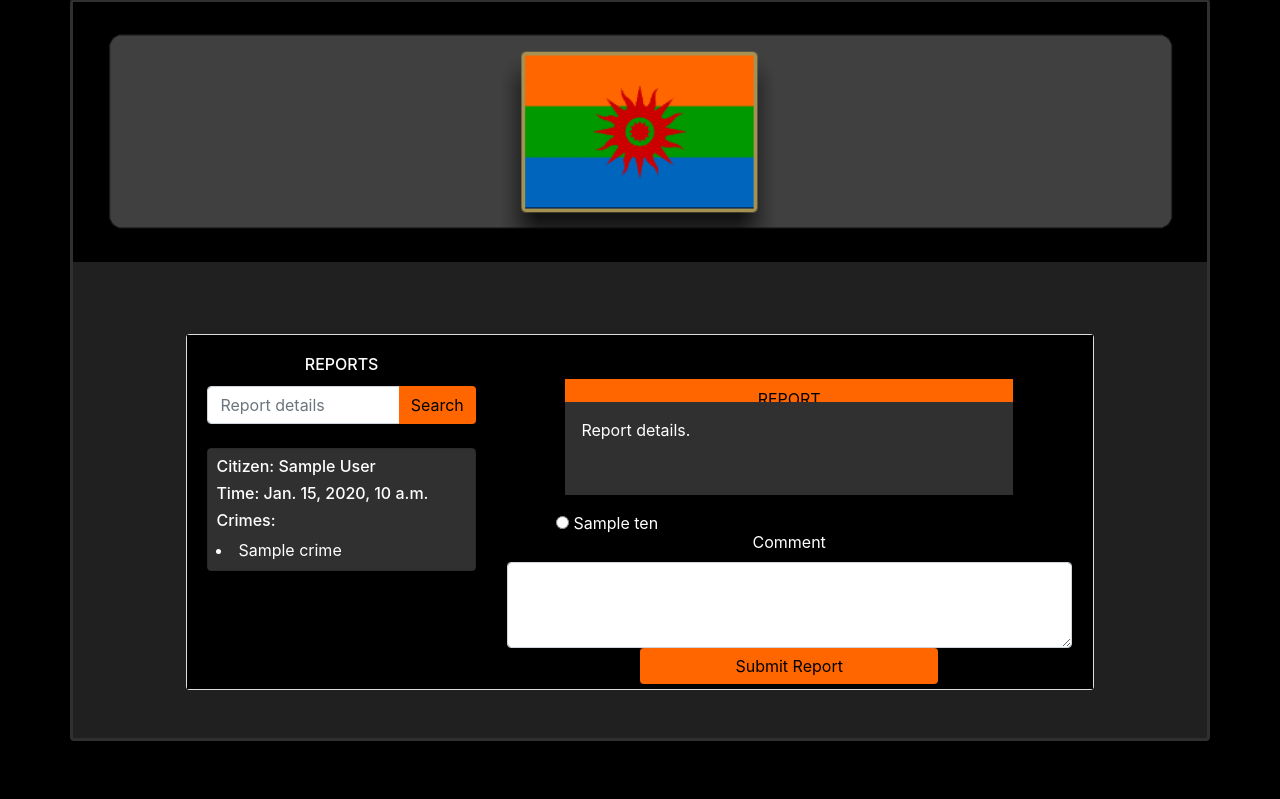
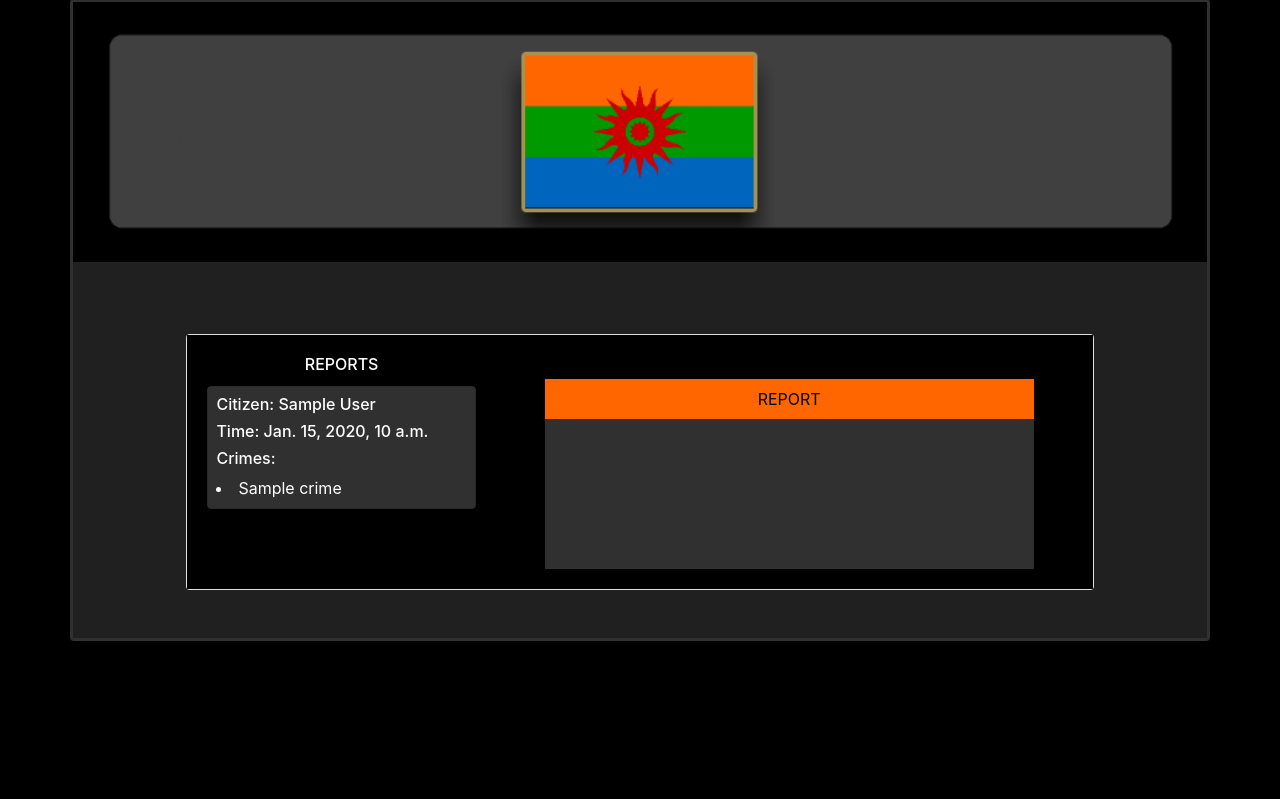
Before and after one commit to bktiel/atropianreportingsystem, a Django app: template templates/reviewreports.html in a window 1280 px wide. Shown: the part 49-848 px from the top of the page. Run offline with Django 3.2, Linux system fonts and the light colour scheme; tables that the repository leaves empty hold one stand-in row (values such as "Sample post"); the template is opened without the code that fills it: values that come from a table or form of the project are taken from there, most other values are stand-ins (such as "Sample title", 1, 10 or a date in 2020); some libraries are stand-ins or nearby versions.

Commit message:
Corrected messed up CSS. Small steps in pursuit of not being bad at bootstrap.

```diff
--- a/reportsite/models.py
+++ b/reportsite/models.py
@@ -32,8 +32,8 @@ class Report(models.Model):
 
 class Comment(models.Model):
     # commentID=models.IntegerField(primary_key=True)
-    commentTime=models.DateTimeField()
-    reportID=models.ManyToManyField(Report)
+    commentTime=models.DateTimeField(default=now)
+    reportID=models.ForeignKey(Report, on_delete=models.CASCADE)
     informant=models.ForeignKey(Citizen, on_delete=models.CASCADE)
     priority=models.SmallIntegerField()
     content=models.TextField(max_length=255)
--- a/reportsite/populateCityTable.py
+++ b/reportsite/populateCityTable.py
@@ -17,3 +17,6 @@ def populateCityTable():
         if li.a is not None:
             thisName = li.a.get_text()
             City.objects.create(cityName=thisName)
+
+
+#populateCityTable()
--- a/reportsite/static/css/atropia.css
+++ b/reportsite/static/css/atropia.css
@@ -22,6 +22,14 @@ body {
 .card-body {
     background-color: black;
     color: white;
+}
+
+.reportDetailsCrimeTypeDesc{
+    color:gold;
+}
+
+.reportDetailsCrimeTypeDesc:hover{
+    color:yellow;
 }
 
 .orangebtn {
@@ -52,3 +60,7 @@ body {
     text-decoration: none;
     background-color: white;
 }
+.list-group-item.active{
+    background-color: white;
+    color:black;
+}
--- a/reportsite/urls.py
+++ b/reportsite/urls.py
@@ -10,6 +10,7 @@ urlpatterns = [
     path('report', views.make_report, name='report'),
     path('receivereport', views.receive_report, name='receivereport'),
     path('reportreview', views.review_reports, name='reportreview'),
+    path('receivecomment', views.receive_comment, name='receivecomment'),
     path('cityreview', views.review_cities, name='cityreview'),
     path('updatecrimes', views.update_crimes, name='updatecrimes'),
 
--- a/templates/reviewreports.html
+++ b/templates/reviewreports.html
@@ -14,8 +14,10 @@
                 <div class="col-sm-4">
                     <row>
                         <h6 class="card-title text-center">REPORTS</h6>
+                        {% if role is 2 %}
                             <div class="input-group pb-4">
-                            <input type="text" class="form-control" id="inputReportSearch" placeholder="Report details"
+                                <input type="text" class="form-control" id="inputReportSearch"
+                                       placeholder="Report details"
                                        aria-label="Report" aria-describedby="button-addon2">
                                 <div class="input-group-append">
                                     <button class="btn btn-outline-secondary orangebtn" type="button"
@@ -24,32 +26,65 @@
                                     </button>
                                 </div>
                             </div>
+                        {% endif %}
                     </row>
                     <row>
-                        <div class="list-group" id="lstReports" style="overflow-y: scroll">
+                        <div class="list-group" id="lstReports" style="overflow-y: scroll; max-height: 400px;"
+                             role="tablist">
                             {#https://stackoverflow.com/questions/4270330/django-show-a-manytomanyfield-in-a-template#}
                             {% for report in reports %}
-                                <a class="list-group-item flex-row align-items-start p-2">
+                                <a class="list-group-item lstReportsItem flex-row align-items-start p-2"
+                                   role="tab" data-toggle="list" href="#list-{{ report.id }}">
                                     <h6 class="bold">
                                         Citizen: {{ report.traitor.firstName }} {{ report.traitor.lastName }}</h6>
                                     <h6 class="bold">Time: {{ report.reportTime }}</h6>
+                                    {% if role is 2 %}<h6 class="bold">City: {{ report.city.cityName }}</h6>{% endif %}
                                     <h6 class="bold">Crimes: </h6>
                                     {% for  crime in report.crimeName.all %}
                                         <li>{{ crime.crimeName }}</li>
                                     {% endfor %}
+                                    <p class="d-none">{{ report.id }}</p>
                                 </a>
                             {% endfor %}
 
                         </div>
                     </row>
                 </div>
-                <div class="col-sm-8 mt-4">
-                    <div class="row justify-content-md-center" style="height:40%;">
-                        <div class="w-75 orangebtn p-2 text-center mb-0" style=" height:20%;">REPORT</div>
-                        <div class="w-75 mt-0 p-3" style="background-color: #303030; height:80%">Report details.</div>
+                <div class="col-sm-8 mt-4 h-auto" >
+                    <div class="container">
+                    <div class="row justify-content-md-center h-50">
+                        <div class="col justify-content-center h-100">
+                            <div class="orangebtn p-2 text-center mb-0 mr-4 ml-4" style=" height:20%;">REPORT</div>
+                            <div class="mt-0 p-3 d-flex flex-column mr-4 ml-4 "
+                                 style="background-color: #303030; height:80%; min-height: 150px;">
+                                <div class="tab-content mb-3"  id="tabReportDetailsContent" >
+                                {% for report in reports %}
+                                    <div class="tab-pane fade" id="list-{{ report.id }}" role="tabpanel"
+                                         aria-labelledby="list-profile-list">
+                                        {{ report.remarks }}<br>
+                                        <a>Crimes: </a>
+                                        {% for crime in report.crimeName.all %}
+                                            <a href="#" class="reportDetailsCrimeTypeDesc">{{ crime.crimeName }}</a>
+                                        {% endfor %}
                                     </div>
-                    <div class="row justify-content-md-center" style="height:60%">
-                        <div class="row w-100" style="height:20%;">
+                                {% endfor %}
+                                </div>
+                            {% if role is 2 %}
+                                <div class="mt-auto align-self-center">
+                                    <button class="btn orangebtn  btn-primary "
+                                            id="btnEscalateReport">Escalate Report
+                                    </button>
+                                </div>
+                            {% endif %}
+                            </div>
+                        </div>
+                    </div>
+                    {# Form only visible for informants, agents have different view #}
+                    {% if role is 1 %}
+                        <form class="row h-50 justify-content-md-center mt-3"
+                              action="{% url 'reportsite:receivecomment' %}" method="post">
+
+                            <div class="row w-100" >
                                 <div class="col-sm-1">
 
                                 </div>
@@ -64,16 +99,39 @@
                                     {% endfor %}
                                 </div>
                             </div>
-                        <div class="row d-flex justify-content-center w-100" style="height: 80%;">
+                            <div class="row d-flex justify-content-center w-100 form-group" >
                                 <label for="txtRemarksArea">Comment</label>
-                            <textarea class="form-control mr-3 ml-3" id="txtRemarksArea" rows="3"></textarea>
-                            <button type="submit" class="btn orangebtn align-self-center btn-primary w-50" id="btnSubmit">Submit Report</button>
+                                <input id="txtReportID" type="text" name="reportID" class="form-control d-none">
+                                <textarea class="form-control mr-3 ml-3" id="txtRemarksArea" name="remarks"
+                                          rows="3"></textarea>
+                                <button type="submit" class="btn orangebtn align-self-center mt-3 btn-primary w-50"
+                                        id="btnSubmit">Submit Report
+                                </button>
+                            </div>
+                            {% csrf_token %}
+                        </form>
+                    {% endif %}
+                    {% if role is 2 %}
+                        <div class="row h-50">safasfs</div>
+                    {% endif %}
                     </div>
                 </div>
             </div>
         </div>
+    </div>
+    <script>
+        //load crimes into js object
+        data_from_django = {{ crimes }};
+        widget.init(data_from_django);
+        //script for report selectio to pull up report details
 
-        </div>
-    </div>
+        $(document).ready(function () {
+            //what did we do before jquery?
+            $('.list-group-item').click(function () {
+                var selectedReport = $(this).children("p").html();
+                $('#txtReportID').val(selectedReport)
+            });
+        });
+    </script>
 {% endblock %}
 </html>
```
Also changed, not shown: reportsite/views.py (+33 -12 lines), reportsite/static/js/atropia.js (line endings or trailing spaces). Lines whose indentation alone changed are shown as unchanged.
